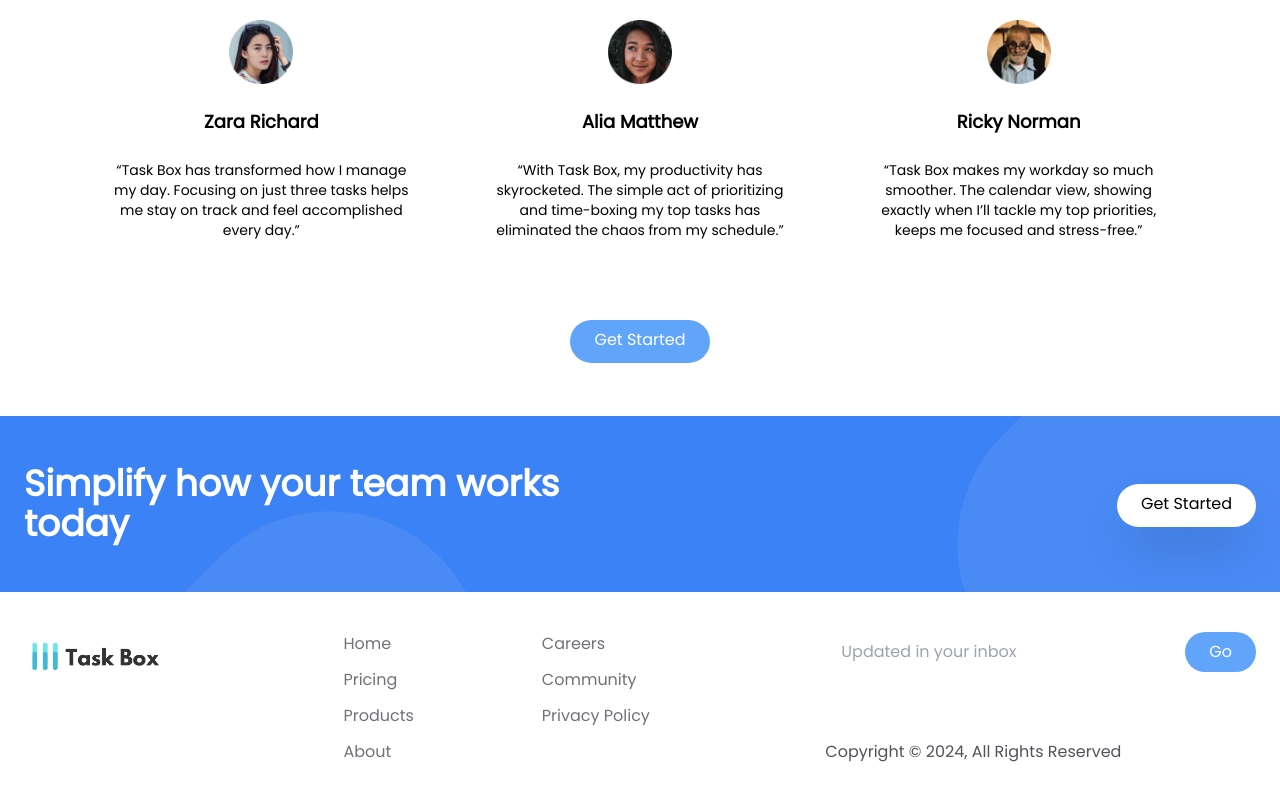
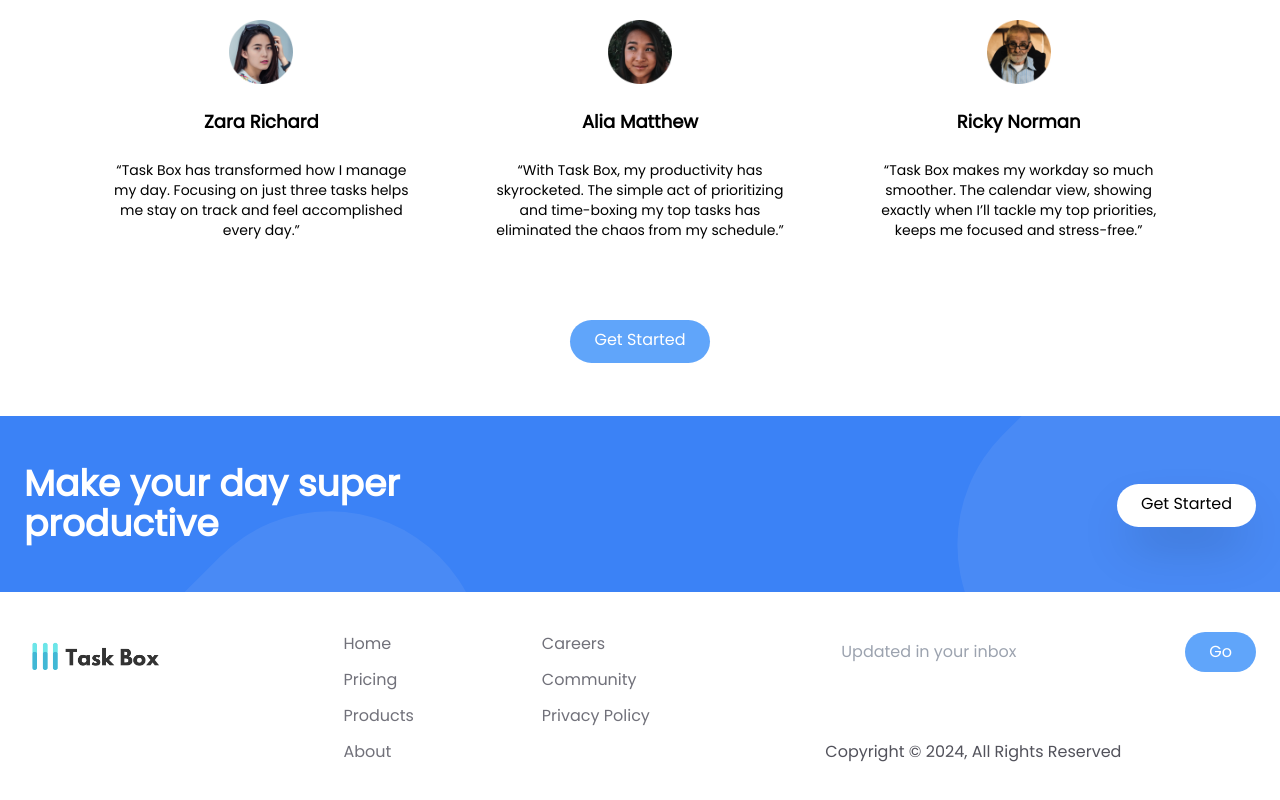
Before and after one commit to hammad42662/time_box_app, a Next.js app: page / in a window 1280 px wide. Shown: the part 1304-2104 px from the top of the page. Built offline with nearby package versions, Linux system fonts and the light colour scheme.

Commit message:
CTA style

```diff
--- a/src/components/landing/CallToAction.tsx
+++ b/src/components/landing/CallToAction.tsx
@@ -5,7 +5,7 @@ export default function CallToAction() {
       <div className="container flex flex-col items-center justify-between px-6 py-24 mx-auto space-y-12 md:py-12 md:flex-row md:space-y-0">
         {/* Heading */}
         <h2 className="text-5xl font-bold leading-tight text-center text-white md:text-4xl md:max-w-xl md:text-left">
-          Simplify how your team works today
+          Make your day super productive
         </h2>
         {/* Button */}
         <div>
```
